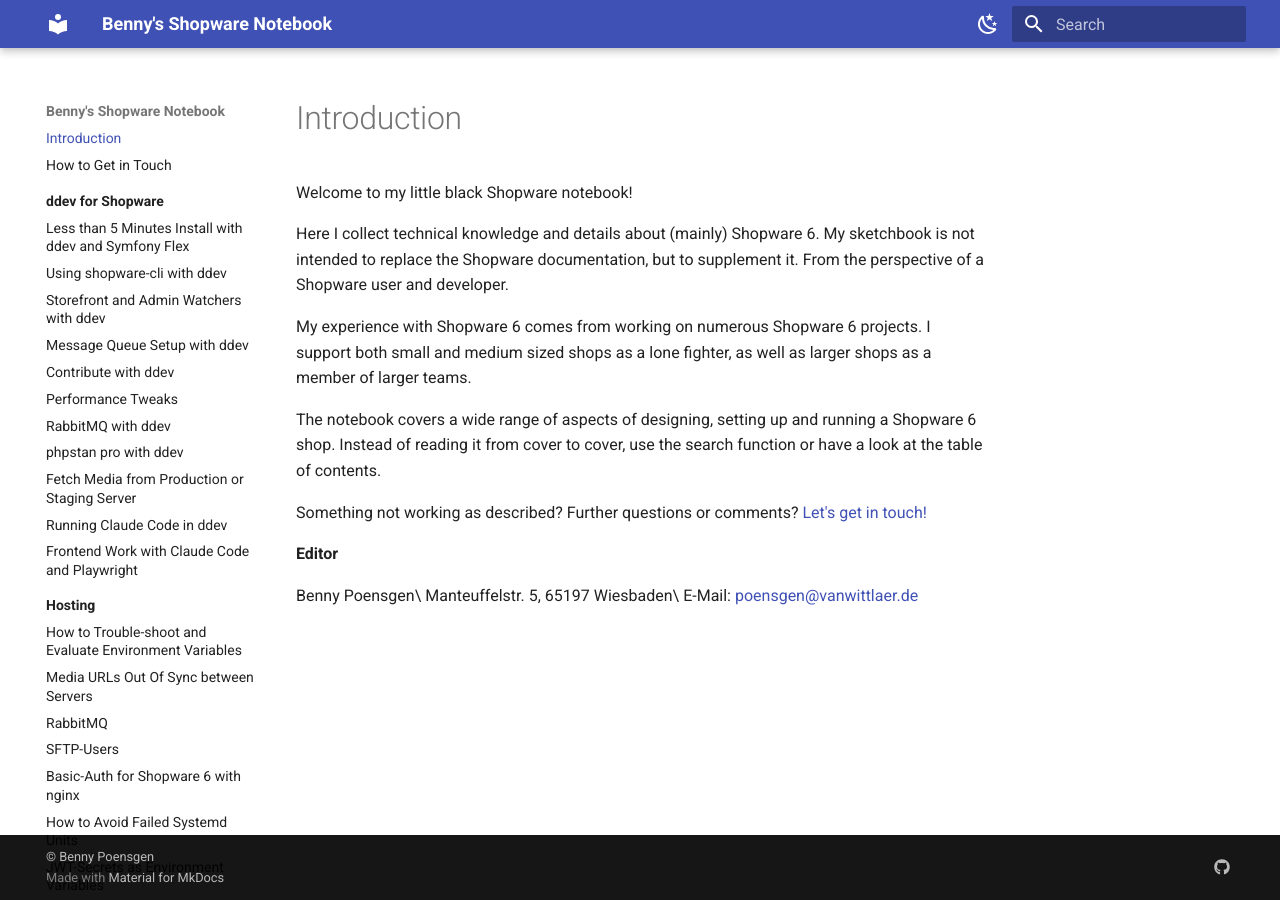
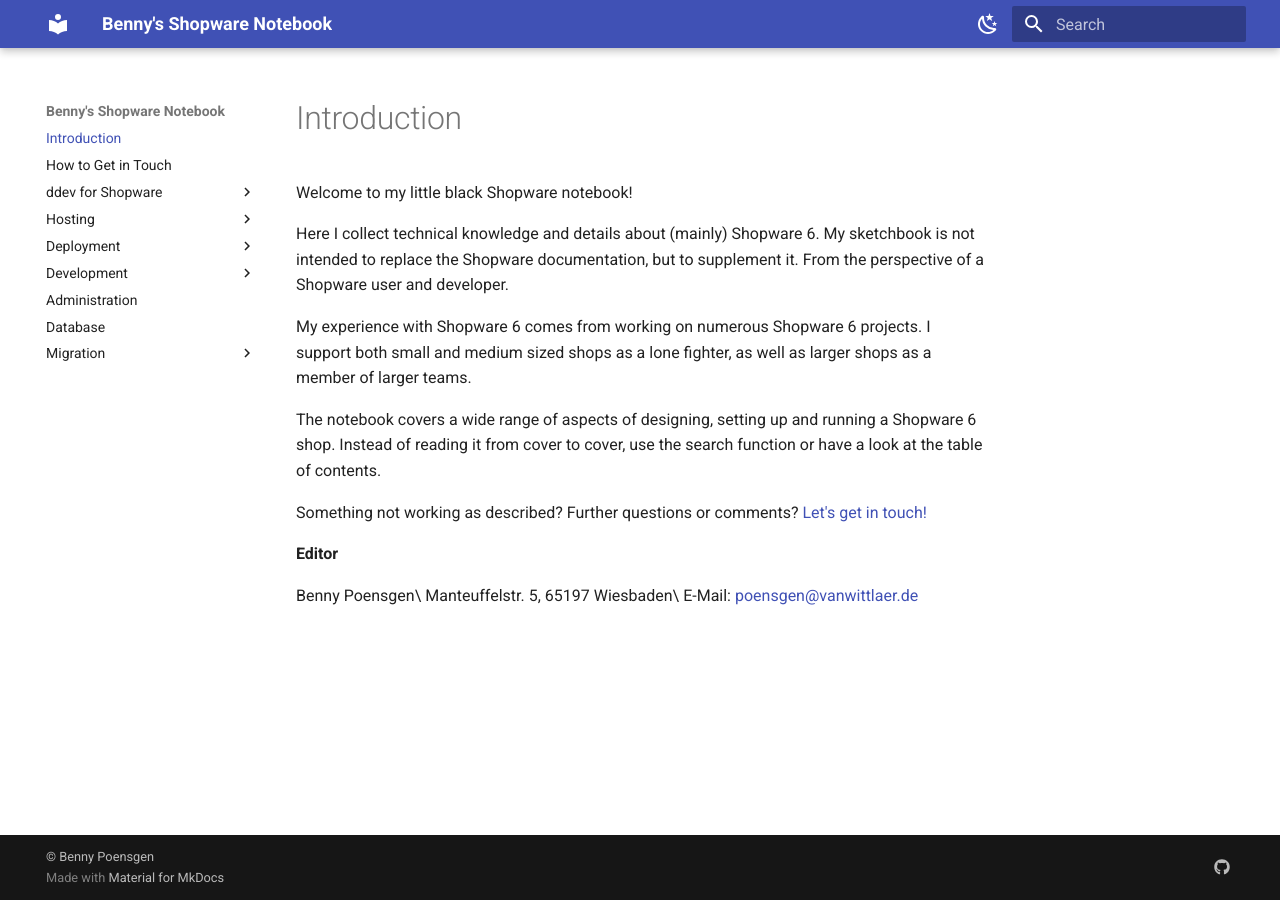
Before and after one commit to vanWittlaer/notebook, an MkDocs documentation site: the page built from docs/index.md, in a window 1280 px wide. Built offline with MkDocs 1.6.1 and Material for MkDocs 9.7.7, drawn with Linux system fonts in a browser that asks for light colours.

Commit message:
Fix outline of sidebar for sub-chapters gitbook style

```diff
--- a/mkdocs.yml
+++ b/mkdocs.yml
@@ -18,7 +18,6 @@ theme:
   features:
     - navigation.instant      # SPA-like fast page loads
     - navigation.tracking      # update URL with the active anchor
-    - navigation.sections      # render top-level groups as sidebar sections
     - navigation.indexes       # section landing pages (the index.md per folder)
     - navigation.top           # back-to-top button
     - toc.follow
```
